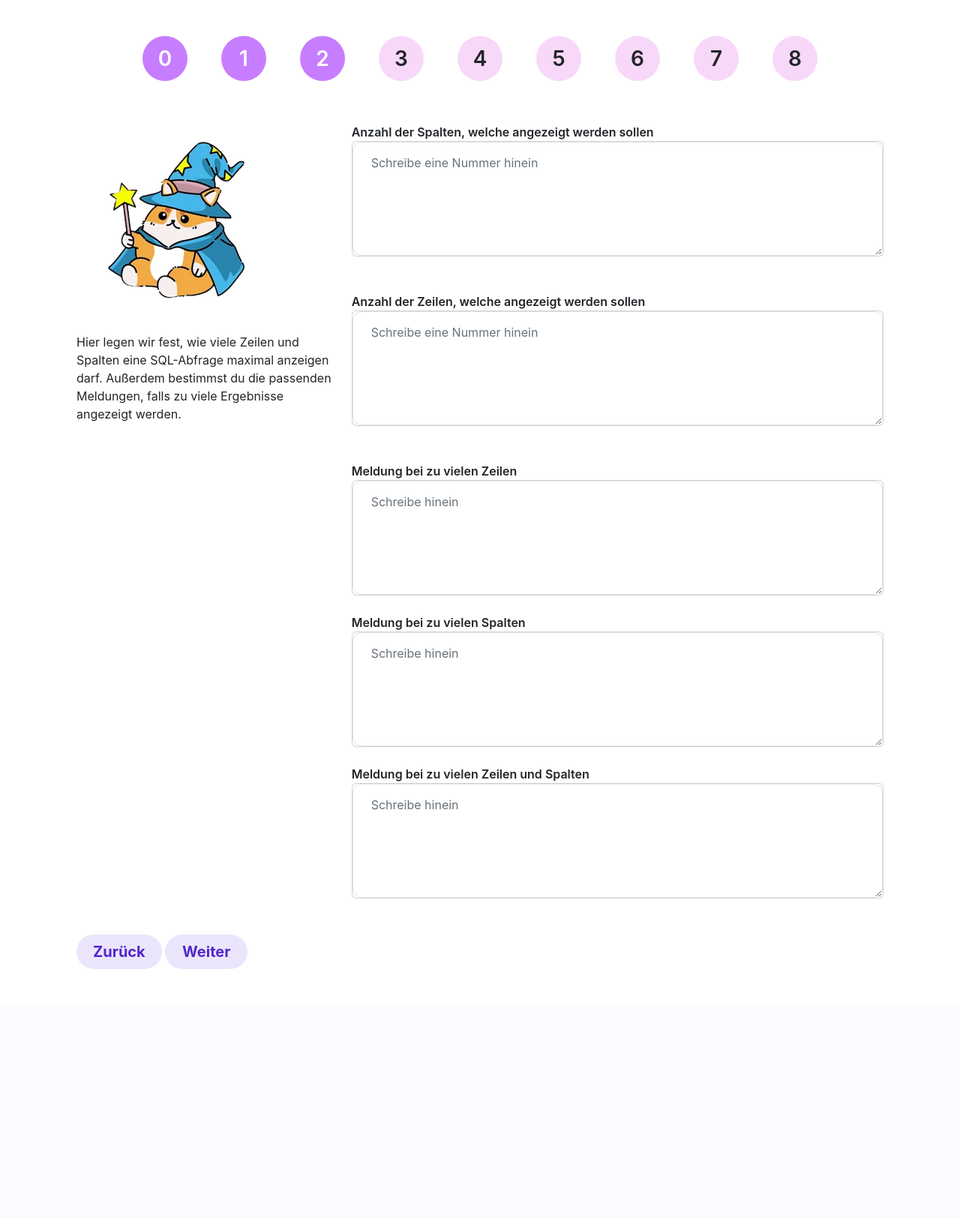
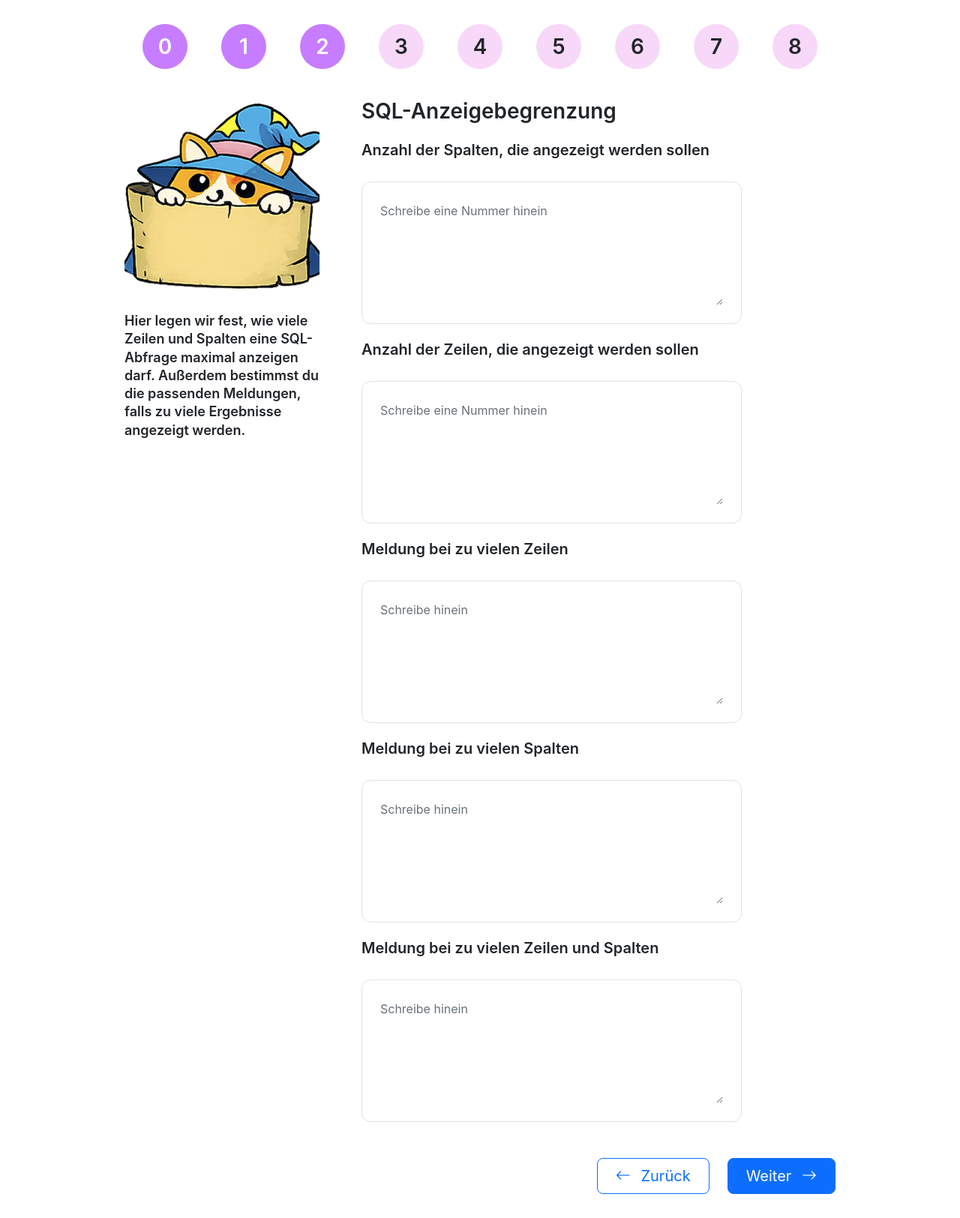
Before and after one commit to Roni-Aba/SQLQuestEditor, a Django app: page /createLevel2/ in a window 1280 px wide. Shown: the part 56-1680 px from the top of the page at 75% size. Before the commit the page ends 1348 px from the top, so only its background shows below. Run offline with Django 4.2, Linux system fonts and the light colour scheme.

Commit message:
delete: static createLevel2.css refactor to bootstrap: createLevel2.html

```diff
--- a/backend/editor/static/editor/css/createLevel2.css
+++ /dev/null
@@ -1,54 +0,0 @@
-.create-level-page {
-  min-height: calc(100vh - 56px);
-  background-color: #ffffff;
-}
-
-.create-level-page .container {
-  max-width: 1100px;
-}
-
-.create-level-page .row {
-  margin-top: 56px;
-}
-
-.create-level-page section .chatbot,
-.create-level-page form .chatbot {
-  margin-bottom: 18px;
-}
-
-.create-level-page section .chatbot {
-  margin-top: 24px;
-}
-
-.create-level-page .form-control {
-  min-height: 58px;
-  border: 1px solid var(--create-level-border);
-  border-radius: 12px;
-  padding: 15px 24px;
-  color: var(--create-level-text);
-  font-size: 16px;
-}
-
-.create-level-page .form-control::placeholder {
-  color: var(--create-level-muted);
-  opacity: 1;
-}
-
-.create-level-page .form-control:focus {
-  border-color: var(--create-level-primary);
-  box-shadow: 0 0 0 3px rgba(82, 39, 204, 0.12);
-}
-
-.create-level-submit-button {
-  border: 0;
-  background-color: var(--create-level-primary-light);
-  color: var(--create-level-primary);
-  font-weight: 700;
-  padding: 8px 22px;
-  min-width: 110px;
-}
-
-.create-level-submit-button:hover {
-  background-color: var(--create-level-primary-light-hover);
-  color: var(--create-level-primary);
-}
--- a/backend/editor/templates/editor/createLevel2.html
+++ b/backend/editor/templates/editor/createLevel2.html
@@ -2,106 +2,92 @@
 {% load static %}
 
 {% block title %}
-Level erstellen | SQL Spell Quest Editor
+SQL-Beschränkungen | SQL Spell Quest Editor
 {% endblock %}
 
 {% block additional_css %}
-<link
-    rel="stylesheet"
-    href="{% static 'editor/css/createLevelShared.css' %}"
->
-<link
-    rel="stylesheet"
-    href="{% static 'editor/css/createLevel2.css' %}"
->
-<link
-    rel="stylesheet"
-    href="{% static 'editor/components/statusBar/statusBar.css' %}"
->
+<link rel="stylesheet" href="{% static 'editor/components/statusBar/statusBar.css' %}">
+<link rel="stylesheet" href="{% static 'editor/components/helper/helper.css' %}">
+<link rel="stylesheet" href="{% static 'editor/components/chatBox/chatBox.css' %}">
 {% endblock %}
 
 {% block content %}
+<main class="create-page">
+  <div class="create-page__content">
 
-<main class="create-level-page py-5">
-    <div class="container">
-
-        {% include "editor/components/statusbar/statusbar.html" with steps=steps %}
+    <section
+      class="create-page__status"
+      aria-label="Fortschritt der Levelerstellung"
+    >
+      {% include "editor/components/statusBar/statusBar.html" with steps=steps %}
+    </section>
 
     <form
-            class="create-level2-content"
       action="{% url 'create_level2' %}"
       method="post"
+      class="d-flex flex-column flex-grow-1"
     >
       {% csrf_token %}
 
-            <div class="row align-items-start create-level2-form-row">
+      <section class="create-page__main">
+        <div class="row create-page__row align-items-start g-4 g-lg-5">
 
-                <aside
-                    class="col-12 col-md-4 create-level2-helper"
-                    aria-label="Hilfetext von Cosmo"
-                >
-                    <img
-                        src="{% static 'editor/img/cat1.png' %}"
-                        alt="Cosmo Wizard"
-                        class="create-level2-cosmo"
-                    >
-
-                    <p>
-                        Hier legen wir fest, wie viele Zeilen und Spalten
-                        eine SQL-Abfrage maximal anzeigen darf. Außerdem
-                        bestimmst du die passenden Meldungen, falls zu viele
-                        Ergebnisse angezeigt werden.
-                    </p>
-                </aside>
-
-                <section
-                    class="col-12 col-md-8 create-level2-fields"
-                    aria-label="SQL-Anzeigebegrenzung"
-                >
-
-                    <div class="mb-5">
-                        {% include "editor/components/chatbox/chatbox.html" with title="Anzahl der Spalten, welche angezeigt werden sollen" input_id="max_columns" input_name="max_columns" placeholder_text="Schreibe eine Nummer hinein" game_wizard_input=form_values.max_columns is_editable=True %}
-                    </div>
-
-                    <div class="mb-5">
-                        {% include "editor/components/chatbox/chatbox.html" with title="Anzahl der Zeilen, welche angezeigt werden sollen" input_id="max_rows" input_name="max_rows" placeholder_text="Schreibe eine Nummer hinein" game_wizard_input=form_values.max_rows is_editable=True %}
-                    </div>
-
-                    <div class="mb-4">
-                        {% include "editor/components/chatbox/chatbox.html" with title="Meldung bei zu vielen Zeilen" input_id="too_many_rows_message" input_name="too_many_rows_message" placeholder_text="Schreibe hinein" game_wizard_input=form_values.too_many_rows_message is_editable=True %}
-                    </div>
-
-                    <div class="mb-4">
-                        {% include "editor/components/chatbox/chatbox.html" with title="Meldung bei zu vielen Spalten" input_id="too_many_columns_message" input_name="too_many_columns_message" placeholder_text="Schreibe hinein" game_wizard_input=form_values.too_many_columns_message is_editable=True %}
-                    </div>
-
-                    <div class="mb-5">
-                        {% include "editor/components/chatbox/chatbox.html" with title="Meldung bei zu vielen Zeilen und Spalten" input_id="too_many_rows_columns_message" input_name="too_many_rows_columns_message" placeholder_text="Schreibe hinein" game_wizard_input=form_values.too_many_rows_columns_message is_editable=True %}
-                    </div>
-
-                </section>
+          <div class="col-12 col-md-4">
+            {% include "editor/components/helper/helper.html" with helper_image="editor/img/cat2.png" helper_text="Hier legen wir fest, wie viele Zeilen und Spalten eine SQL-Abfrage maximal anzeigen darf. Außerdem bestimmst du die passenden Meldungen, falls zu viele Ergebnisse angezeigt werden." %}
           </div>
 
           <section
-                class="create-level2-navigation"
-                aria-label="Seitennavigation"
+            class="col-12 col-md-8"
+            aria-labelledby="sql-limit-title"
+          >
+            <h1
+              id="sql-limit-title"
+              class="h3 fw-semibold mb-4"
+            >
+              SQL-Anzeigebegrenzung
+            </h1>
+
+            <div class="d-flex flex-column gap-4">
+
+              {% include "editor/components/chatBox/chatBox.html" with title="Anzahl der Spalten, die angezeigt werden sollen" input_id="max_columns" input_name="max_columns" placeholder_text="Schreibe eine Nummer hinein" game_wizard_input=form_values.max_columns is_editable=True %}
+
+              {% include "editor/components/chatBox/chatBox.html" with title="Anzahl der Zeilen, die angezeigt werden sollen" input_id="max_rows" input_name="max_rows" placeholder_text="Schreibe eine Nummer hinein" game_wizard_input=form_values.max_rows is_editable=True %}
+
+              {% include "editor/components/chatBox/chatBox.html" with title="Meldung bei zu vielen Zeilen" input_id="too_many_rows_message" input_name="too_many_rows_message" placeholder_text="Schreibe hinein" game_wizard_input=form_values.too_many_rows_message is_editable=True %}
+
+              {% include "editor/components/chatBox/chatBox.html" with title="Meldung bei zu vielen Spalten" input_id="too_many_columns_message" input_name="too_many_columns_message" placeholder_text="Schreibe hinein" game_wizard_input=form_values.too_many_columns_message is_editable=True %}
+
+              {% include "editor/components/chatBox/chatBox.html" with title="Meldung bei zu vielen Zeilen und Spalten" input_id="too_many_rows_columns_message" input_name="too_many_rows_columns_message" placeholder_text="Schreibe hinein" game_wizard_input=form_values.too_many_rows_columns_message is_editable=True %}
+
+            </div>
+          </section>
+
+        </div>
+      </section>
+
+      <nav
+        class="create-page__navigation"
+        aria-label="Navigation der Levelerstellung"
       >
         <a
-                    class="btn btn-lg rounded-pill create-level-submit-button"
           href="{% url 'create_level1' %}"
+          class="btn btn-outline-primary btn-lg px-4"
         >
+          <i class="bi bi-arrow-left me-2" aria-hidden="true"></i>
           Zurück
         </a>
+
         <button
           type="submit"
-                    class="btn btn-lg rounded-pill create-level-submit-button"
+          class="btn btn-primary btn-lg px-4"
         >
           Weiter
+          <i class="bi bi-arrow-right ms-2" aria-hidden="true"></i>
         </button>
-            </section>
+      </nav>
+
     </form>
 
   </div>
 </main>
-
 {% endblock %}
```
Lines whose indentation alone changed are shown as unchanged.
